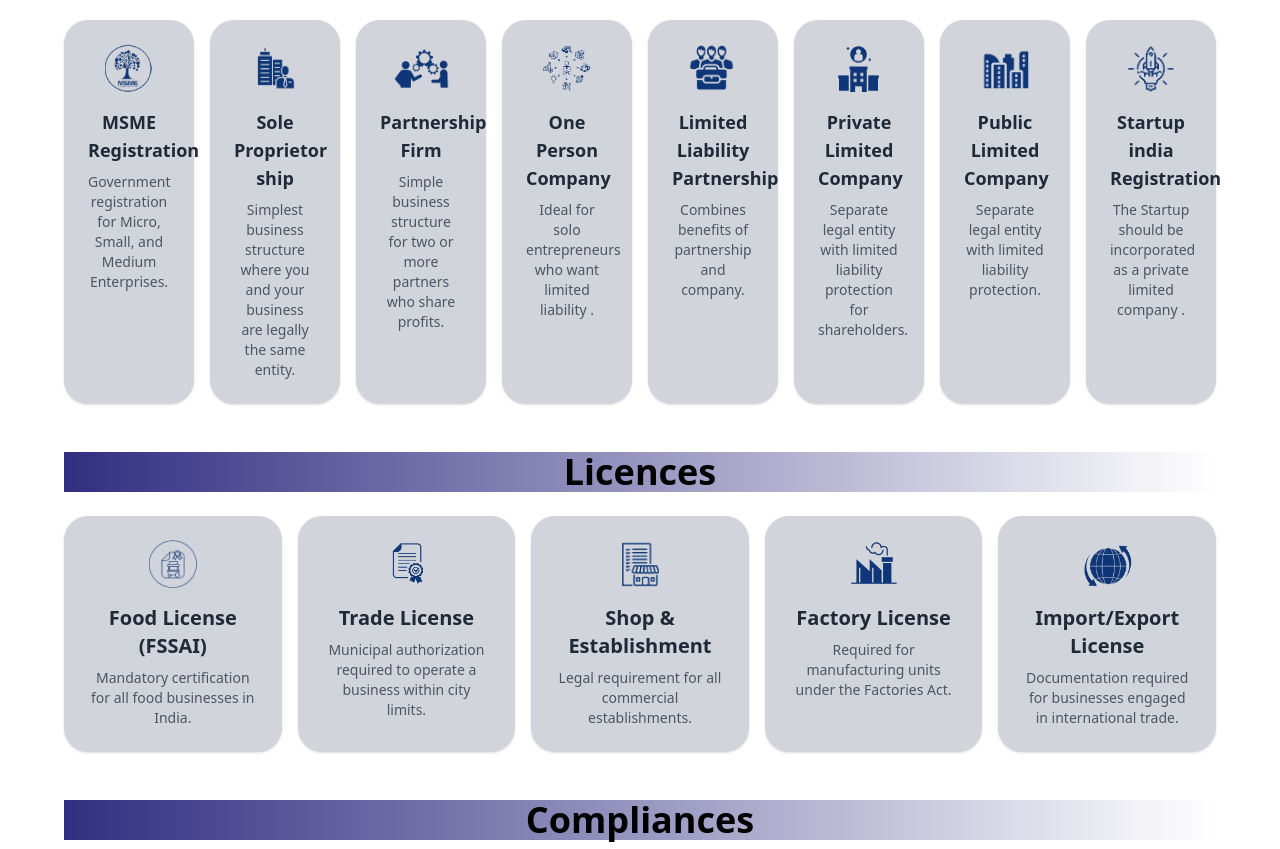
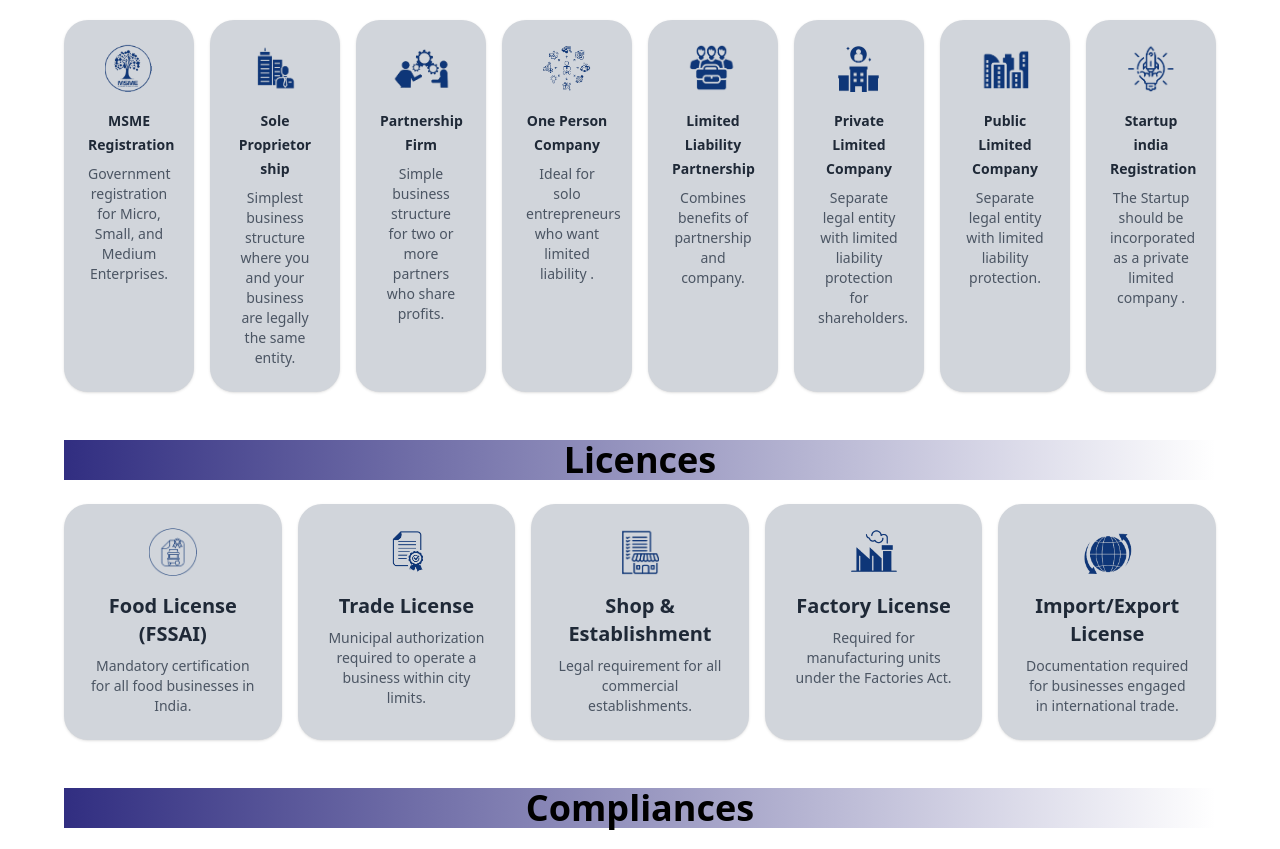
Before and after one commit to naveenvislavath/Tax-filings, a plain HTML site: page index.html in a window 1280 px wide. Shown: the part 2677-3526 px from the top of the page. Drawn offline with nearby package versions, Linux system fonts and the light colour scheme.

Commit message:
updated something

```diff
--- a/index.html
+++ b/index.html
@@ -490,7 +490,7 @@
                 <div class="bg-gray-300 p-6 rounded-2xl shadow hover:shadow-md transition">
                     <img src="./assets/services img/b-01.png" alt="Data Security" class="h-12 w-12 mx-auto mb-4">
                     <a href="./main-services/business-registration/services/business.html"
-                        class="text-lg font-semibold text-gray-800">MSME Registration</a>
+                        class="text-sm font-bold text-gray-800">MSME Registration</a>
 
                     <p class="text-gray-600 mt-2 text-sm">Government registration for Micro, Small, and Medium
                         Enterprises.</p>
@@ -499,7 +499,7 @@
                 <div class="bg-gray-300 p-6 rounded-2xl shadow hover:shadow-md transition">
                     <img src="./assets/services img/b-02.png" alt="Data Security" class="h-12 mx-auto mb-4">
                     <a href="./main-services/business-registration/services/business.html"
-                        class="text-lg font-semibold text-gray-800">Sole Proprietor ship</a>
+                        class="text-sm font-bold text-gray-800">Sole Proprietor ship</a>
 
                     <p class="text-gray-600 mt-2 text-sm">Simplest business structure where you and your business are
                         legally the same entity.</p>
@@ -508,7 +508,7 @@
                 <div class="bg-gray-300 p-6 rounded-2xl shadow hover:shadow-md transition">
                     <img src="./assets/services img/b-03.png" alt="Data Security" class="h-12 mx-auto mb-4">
                     <a href="./main-services/business-registration/services/business.html"
-                        class="text-lg font-semibold text-gray-800">Partnership Firm</a>
+                        class="text-sm font-bold text-gray-800">Partnership Firm</a>
 
                     <p class="text-gray-600 mt-2 text-sm">Simple business structure for two or more partners who share
                         profits.</p>
@@ -517,7 +517,7 @@
                 <div class="bg-gray-300 p-6 rounded-2xl shadow hover:shadow-md transition">
                     <img src="./assets/services img/b-04.png" alt="Data Security" class="h-12 mx-auto mb-4">
                     <a href="./main-services/business-registration/services/business.html"
-                        class="text-lg font-semibold text-gray-800">One Person Company</a>
+                        class="text-sm font-bold text-gray-800">One Person Company</a>
 
                     <p class="text-gray-600 mt-2 text-sm">Ideal for solo entrepreneurs who want limited liability .</p>
                 </div>
@@ -525,7 +525,7 @@
                 <div class="bg-gray-300 p-6 rounded-2xl shadow hover:shadow-md transition">
                     <img src="./assets/services img/b-05.png" alt="Data Security" class="h-12 mx-auto mb-4">
                     <a href="./main-services/business-registration/services/business.html"
-                        class="text-lg font-semibold text-gray-800">Limited Liability Partnership</a>
+                        class="text-sm font-bold text-gray-800">Limited Liability Partnership</a>
 
                     <p class="text-gray-600 mt-2 text-sm">Combines benefits of partnership and company.</p>
                 </div>
@@ -533,7 +533,7 @@
                 <div class="bg-gray-300 p-6 rounded-2xl shadow hover:shadow-md transition">
                     <img src="./assets/services img/b-06.png" alt="Data Security" class="h-12 mx-auto mb-4">
                     <a href="./main-services/business-registration/services/business.html"
-                        class="text-lg font-semibold text-gray-800">Private Limited Company</a>
+                        class="text-sm font-bold text-gray-800">Private Limited Company</a>
 
                     <p class="text-gray-600 mt-2 text-sm">Separate legal entity with limited liability protection for
                         shareholders.</p>
@@ -542,7 +542,7 @@
                 <div class="bg-gray-300 p-6 rounded-2xl shadow hover:shadow-md transition">
                     <img src="./assets/services img/b-07.png" alt="Data Security" class="h-12 mx-auto mb-4">
                     <a href="./main-services/business-registration/services/business.html"
-                        class="text-lg font-semibold text-gray-800">Public Limited Company</a>
+                        class="text-sm font-bold text-gray-800">Public Limited Company</a>
 
                     <p class="text-gray-600 mt-2 text-sm">Separate legal entity with limited liability protection.</p>
                 </div>
@@ -550,7 +550,7 @@
                 <div class="bg-gray-300 p-6 rounded-2xl shadow hover:shadow-md transition">
                     <img src="./assets/services img/b-08.png" alt="Data Security" class="h-12 mx-auto mb-4">
                     <a href="./main-services/business-registration/services/business.html"
-                        class="text-lg font-semibold text-gray-800">Startup india Registration</a>
+                        class="text-sm font-bold text-gray-800">Startup india Registration</a>
 
                     <p class="text-gray-600 mt-2 text-sm">The Startup should be incorporated as a private limited
                         company .</p>
```
Also changed, not shown: getstart-button/index.html (+1 -1 lines), main-services/business-registration/services/business.html (+0 -1 lines), main-services/compliance/services/compliance.html (+1 -1 lines), main-services/gst-services/services/gst .html (+0 -1 lines), main-services/taxservices/services/viewplans.html (+0 -1 lines), assets/home img/Growth link tax filing logo 1200x1200.jpg (deleted), assets/home img/logo 900x90.jpg (deleted).
